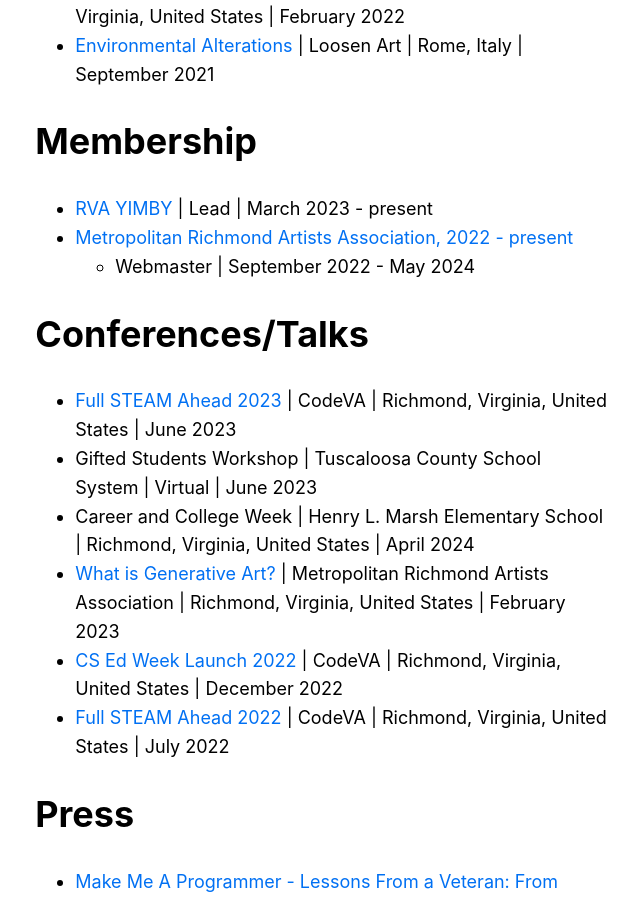
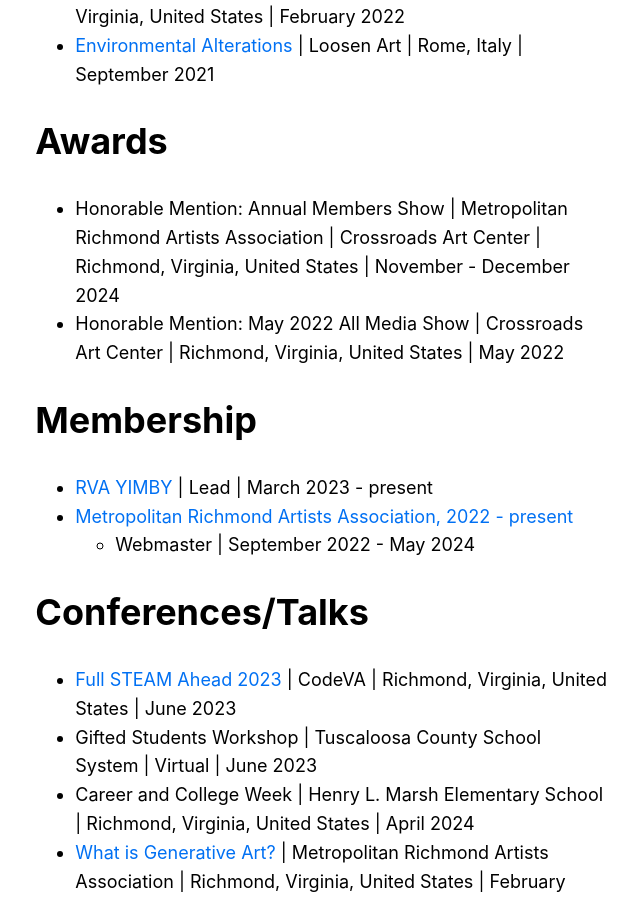
Before and after one commit to apbryant/website, a Next.js app: page /cv in a window 1280 px wide. Shown: the part 4071-4971 px from the top of the page, without its empty margins (318-958 px from the left). Built offline with nearby package versions, Linux system fonts and the light colour scheme.

Commit message:
add awards section

```diff
--- a/pages/cv.js
+++ b/pages/cv.js
@@ -291,6 +291,22 @@ export default function CV() {
           </li>
         </ul>
 
+        <h1>
+          Awards
+        </h1>
+        <ul>
+          <li>
+            Honorable Mention: Annual Members Show | Metropolitan Richmond Artists Association |
+            Crossroads Art Center | Richmond, Virginia, United States | November
+            - December 2024
+          </li>
+          <li>
+            Honorable Mention: May 2022 All Media Show |
+            Crossroads Art Center | Richmond, Virginia,
+            United States | May 2022
+          </li>
+        </ul>
+
         <h1>Membership</h1>
         <ul>
           <li>
```
